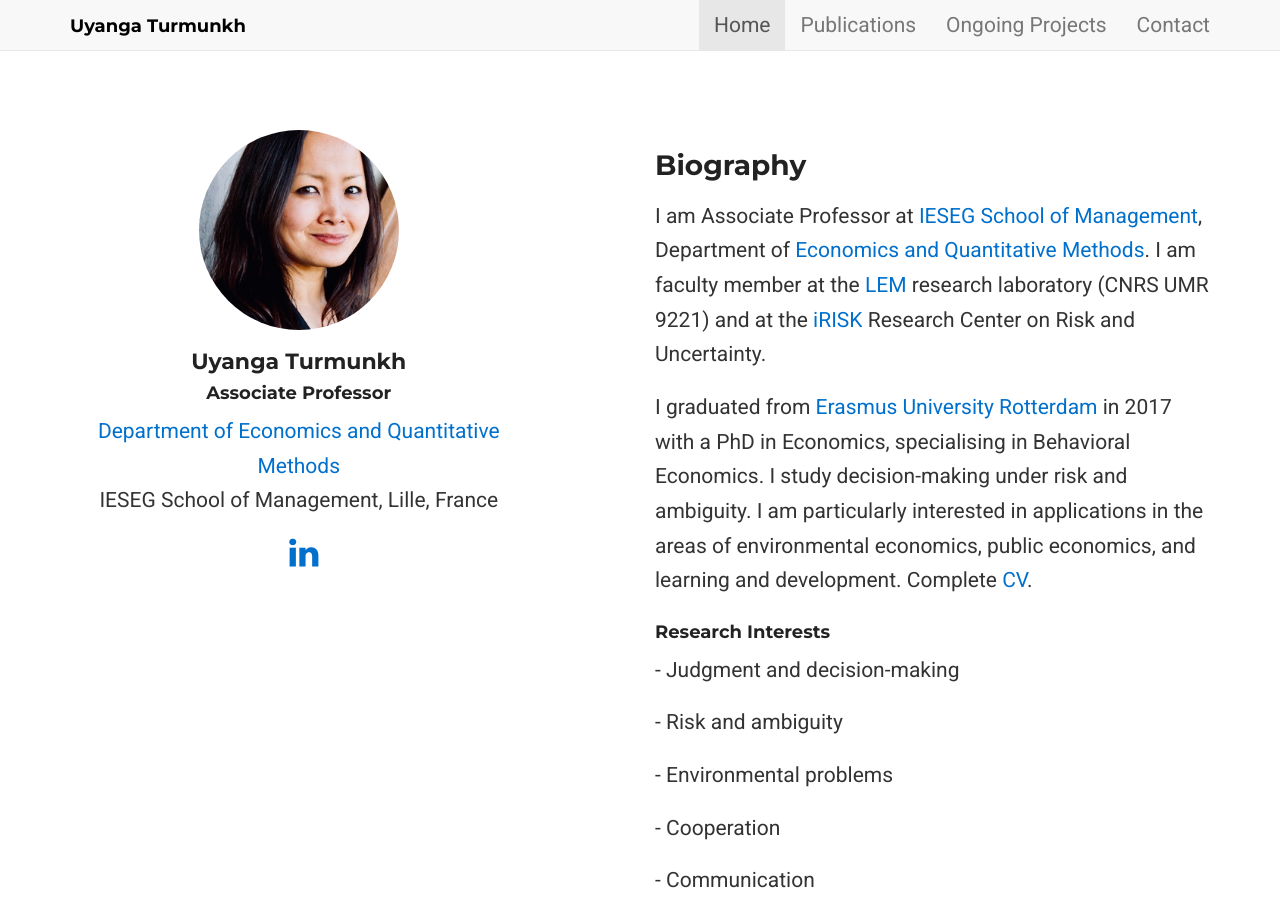
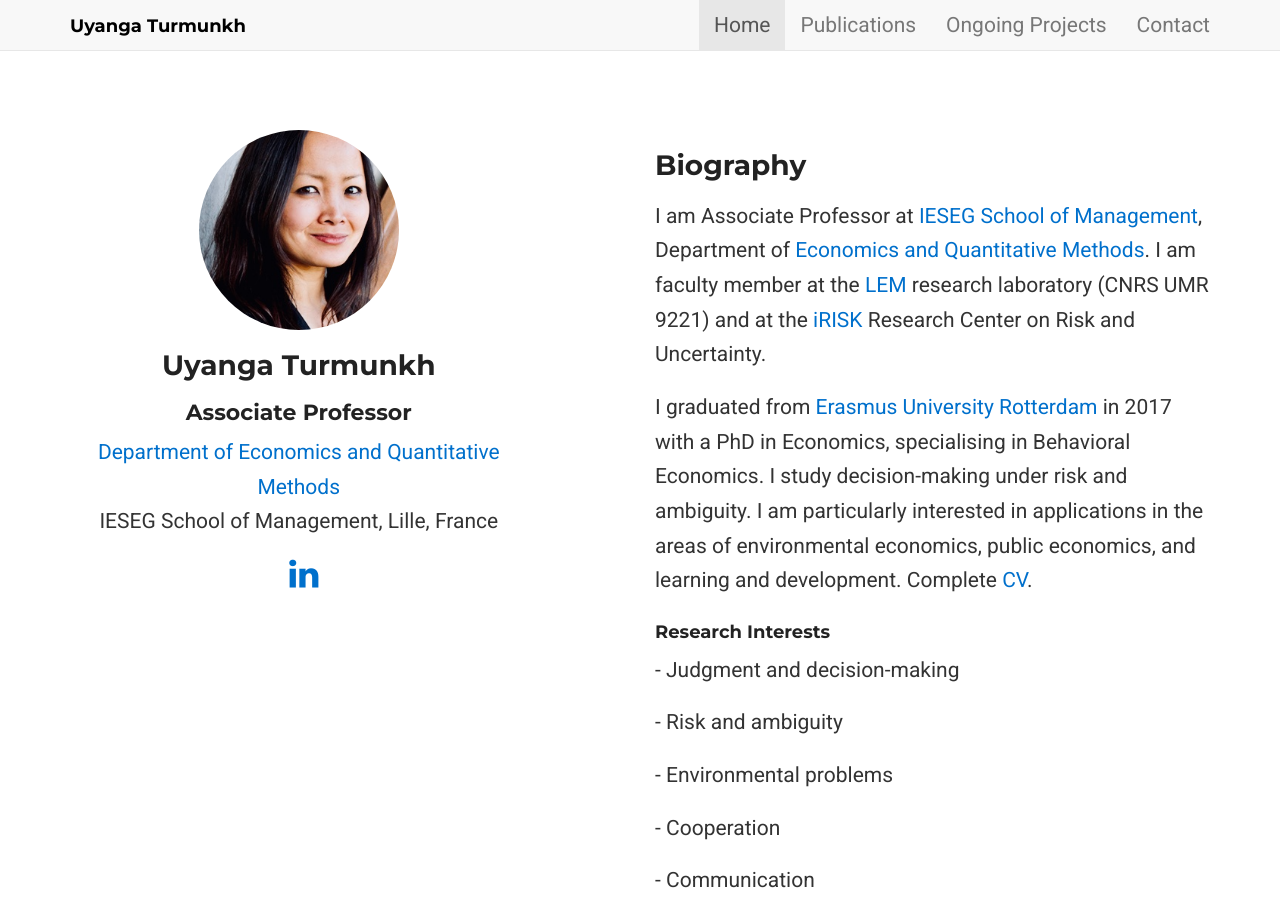
Before and after one commit to prakharsood24/uyanga-demo, a Jekyll site: the page built from index.md, in a window 1280 px wide and 900 px high. Built offline with Jekyll 4.4.1, drawn with Linux system fonts in a browser that asks for light colours; nearby versions of some CDN libraries; a style sheet for code colours, icons or effects is not loaded.

Commit message:
Update index.md

```diff
--- a/index.md
+++ b/index.md
@@ -10,8 +10,8 @@
       <!-- LEFT COLUMN: photo & info -->
       <div class="col-xs-12 col-md-5 text-center">
         <img src="{{ site.baseurl }}/assets/turmunkh_bright.png" alt="Uyanga Turmunkh" class="img-circle img-responsive center-block" style="width:200px; height:200px; object-fit:cover; margin-bottom:20px;">
-        <h2 style="margin-top:0;">Uyanga Turmunkh</h2>
-        <h4>Associate Professor</h4>
+        <h1>Uyanga Turmunkh</h1>
+        <h2>Associate Professor</h2>
         <p>
           <a href="[https://www.ieseg.fr/en/faculty/research-department/economics/](https://www.ieseg.fr/en/faculty-and-research/departments/economics-and-quantitative-methods/)" target="_blank">Department of Economics and Quantitative Methods</a><br>
           IESEG School of Management, Lille, France
```
